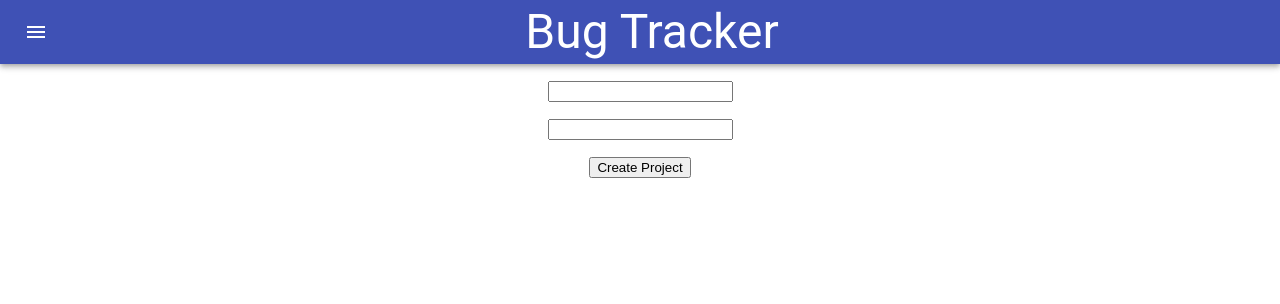
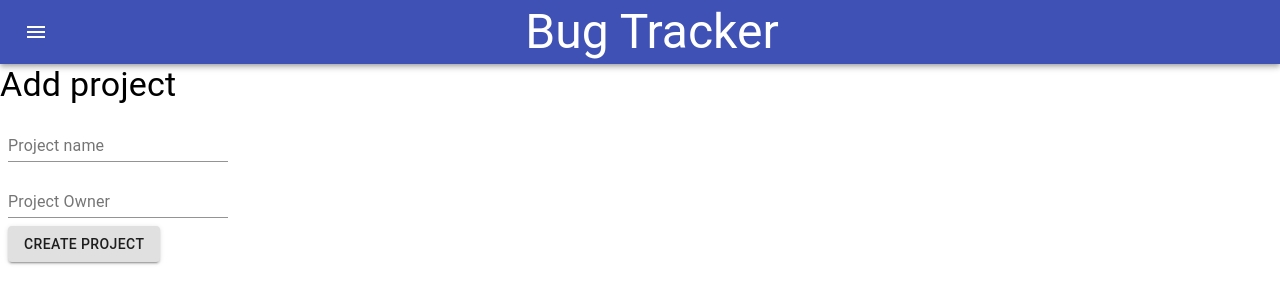
Before and after one commit to egsandwich/BugTracker, a React (Create React App) app in the folder bug-tracker/: page /registerProject in a window 1280 px wide. Shown: the top 304 px of the page. Built offline with nearby package versions, Linux system fonts and the light colour scheme.

Commit message:
better looking create project

```diff
--- a/bug-tracker/src/components/CreateProject.js
+++ b/bug-tracker/src/components/CreateProject.js
@@ -2,8 +2,25 @@ import React, { useState, useEffect } from "react";
 import db from "../components/firebase";
 import firebase from 'firebase';
 import { Redirect, withRouter, Route } from "react-router-dom";
+import { makeStyles } from '@material-ui/core/styles';
+import FilledInput from '@material-ui/core/FilledInput';
+import FormControl from '@material-ui/core/FormControl';
+import FormHelperText from '@material-ui/core/FormHelperText';
+import Input from '@material-ui/core/Input';
+import InputLabel from '@material-ui/core/InputLabel';
+import Button from '@material-ui/core/Button';
+import OutlinedInput from '@material-ui/core/OutlinedInput';
+import Typography from '@material-ui/core/Typography';
+import Grid from '@material-ui/core/Grid';
 
-{/*figure out how to redirect */ }
+const useStyles = makeStyles((theme) => ({
+    root: {
+        '& > *': {
+            margin: theme.spacing(1),
+        },
+    },
+}));
+
 function goToDashboard(e) {
     e.preventDefault()
     this.props.history.push('/dashboard');
@@ -33,30 +50,44 @@ function CreateProject(props) {
     };
 
 
-    console.log(dashState);
+    const classes = useStyles();
+    // console.log(dashState);
     return (
         <div>
-            <form>
-                <p>
-                    <input
+            <Grid>
+                <Grid container>
+                    <Typography variant="h4">Add project </Typography>
+                </Grid>
+                <form className={classes.root}>
+                    <Grid container>
+                        <FormControl>
+                            <InputLabel>Project name</InputLabel>
+                            <Input id="component-simple"
                                 value={projectName}
                                 onChange={(event) => setProjectName(event.target.value)}
                             />
-                </p>
-                <p>
-                    <input
+                        </FormControl>
+                    </Grid>
+                    <Grid container>
+                        <FormControl>
+                            <InputLabel>Project Owner</InputLabel>
+                            <Input id="component-simple"
                                 value={projectOwner}
                                 onChange={(event) => setProjectOwner(event.target.value)}
                             />
-                </p>
-
-                <button type="submit" onClick={createProject}>
+                        </FormControl>
+                    </Grid>
+                    {/* <FormControl> */}
+                    <Grid container>
+                        <Button variant="contained" type="submit" onClick={createProject}>
                             Create Project
-        </button>
+        </Button>
+                    </Grid>
 
                 </form>
+            </Grid>
             {dashState ? <Redirect to='/' /> : <Route path='/registerProject' />}
-        </div>
+        </div >
     );
 }
 
```
Also changed, not shown: bug-tracker/src/components/Project.js (+0 -7 lines). Lines whose indentation alone changed are shown as unchanged.
